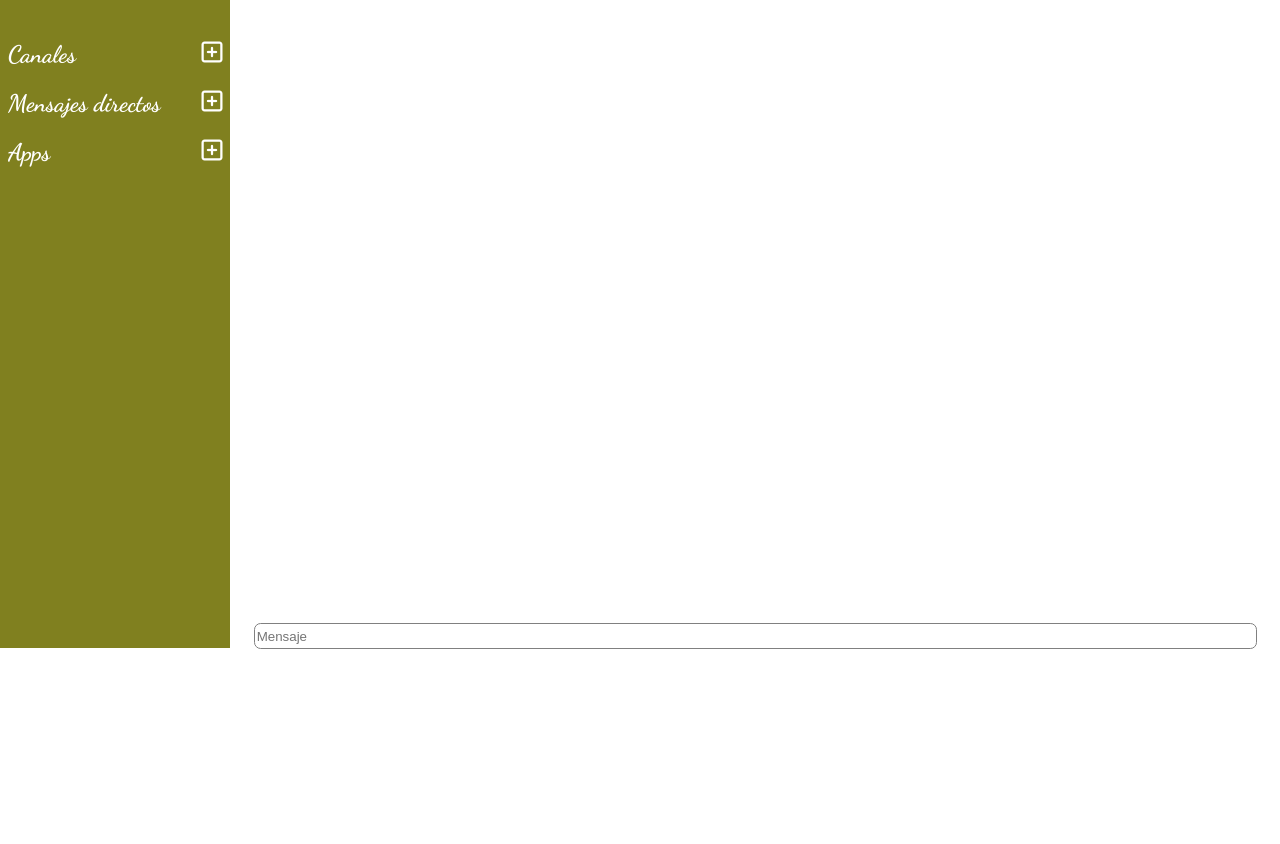
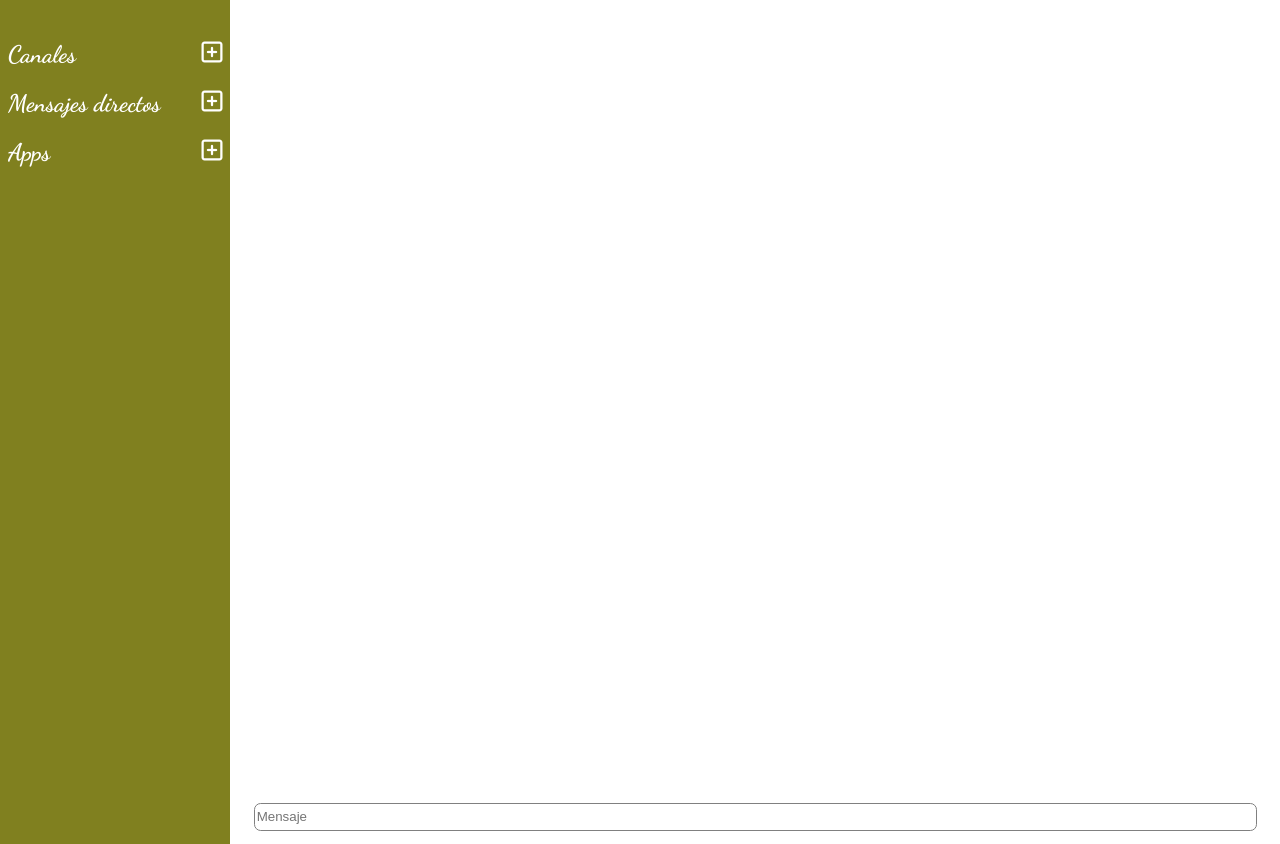
Before and after one commit to dvdsanar/Proyecto-final, a plain HTML site: page index.html in a window 1280 px wide. Shown: the part 152-996 px from the top of the page. Before the commit the page ends 815 px from the top, so only its background shows below. Drawn offline with Linux system fonts and the light colour scheme.

Commit message:
Scroll Historial de mensajes

```diff
--- a/CSS/style.css
+++ b/CSS/style.css
@@ -26,10 +26,12 @@ body {
   justify-content: space-between;
 }
 #historial {
-  height: 89%;
+  height: 57em;
+  overflow-y: scroll;
+  overflow: auto;
 }
 #escritura {
-  height: 5%;
+  height: 2.6em;
   display: flex;
   justify-content: center;
 }
```
